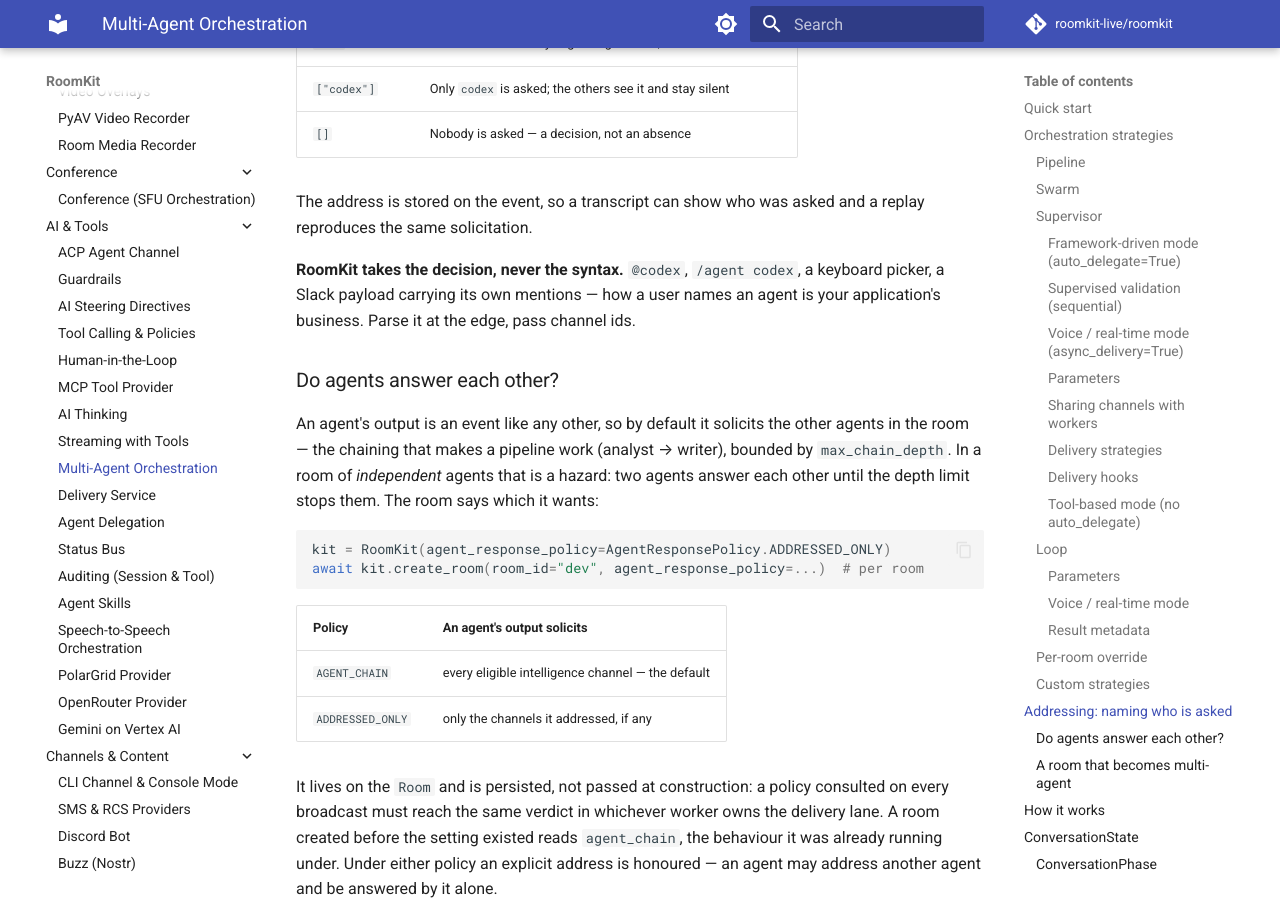
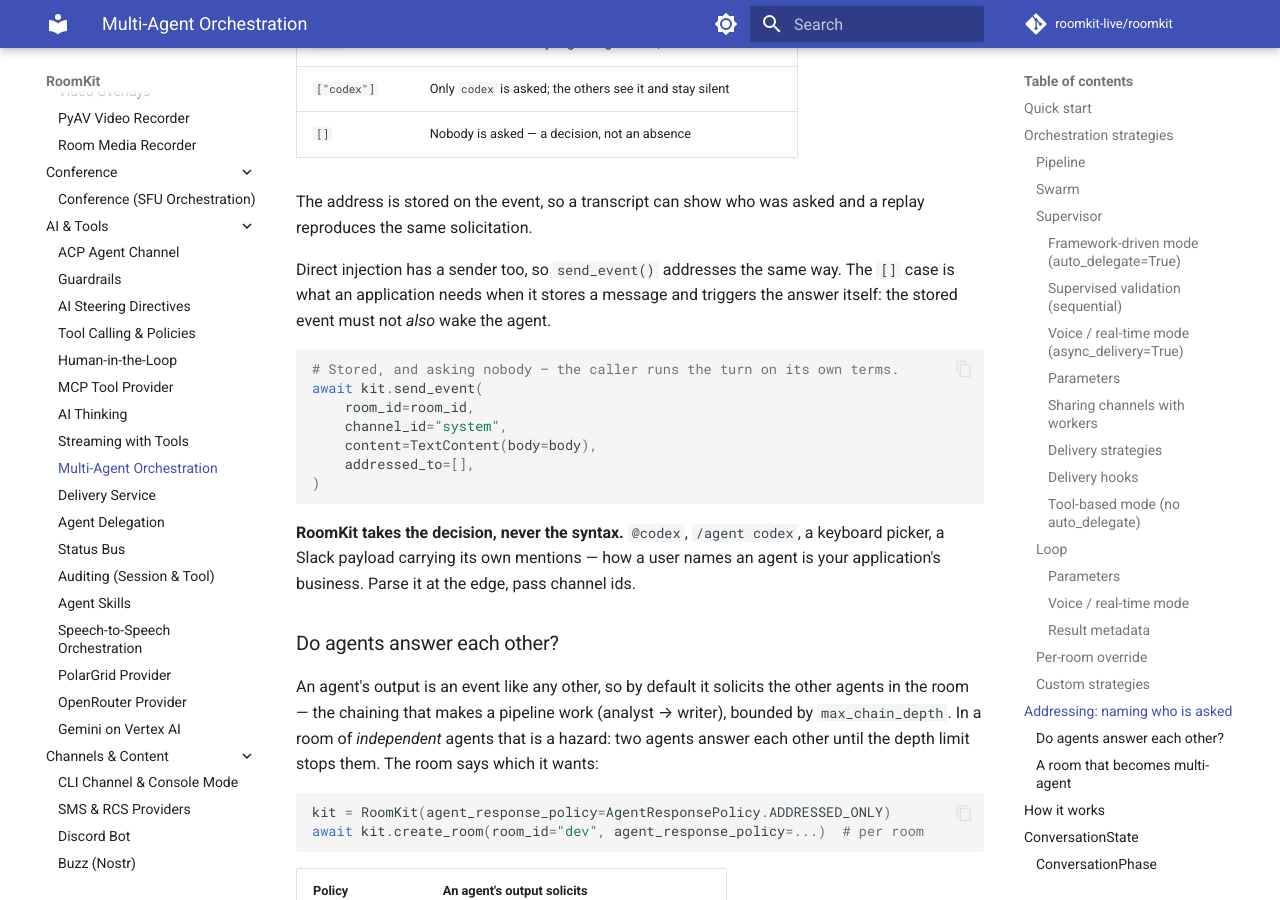
Before and after one commit to roomkit-live/roomkit-docs, an MkDocs documentation site: the page built from docs/guides/orchestration.md, in a window 1280 px wide and 900 px high, scrolled down 10496 px. Built offline with MkDocs 1.6.1 and Material for MkDocs 9.7.7, drawn with Linux system fonts in a browser that asks for light colours; comment, search, counter and statistics services are not loaded.

Commit message:
docs(orchestration): send_event names who it asks (roomkit 684362c)
The addressing section showed process_inbound only; direct injection addresses
the same way, and the [] case is what an application needs when it stores a
message and triggers the answer itself.

````diff
--- a/docs/guides/orchestration.md
+++ b/docs/guides/orchestration.md
@@ -456,6 +456,20 @@ the message.
 The address is stored on the event, so a transcript can show who was asked and
 a replay reproduces the same solicitation.
 
+Direct injection has a sender too, so `send_event()` addresses the same way.
+The `[]` case is what an application needs when it stores a message and
+triggers the answer itself: the stored event must not *also* wake the agent.
+
+```python
+# Stored, and asking nobody — the caller runs the turn on its own terms.
+await kit.send_event(
+    room_id=room_id,
+    channel_id="system",
+    content=TextContent(body=body),
+    addressed_to=[],
+)
+```
+
 **RoomKit takes the decision, never the syntax.** `@codex`, `/agent codex`, a
 keyboard picker, a Slack payload carrying its own mentions — how a user names
 an agent is your application's business. Parse it at the edge, pass channel
````
Also changed, not shown: docs/features.md (+1 -0 lines).
